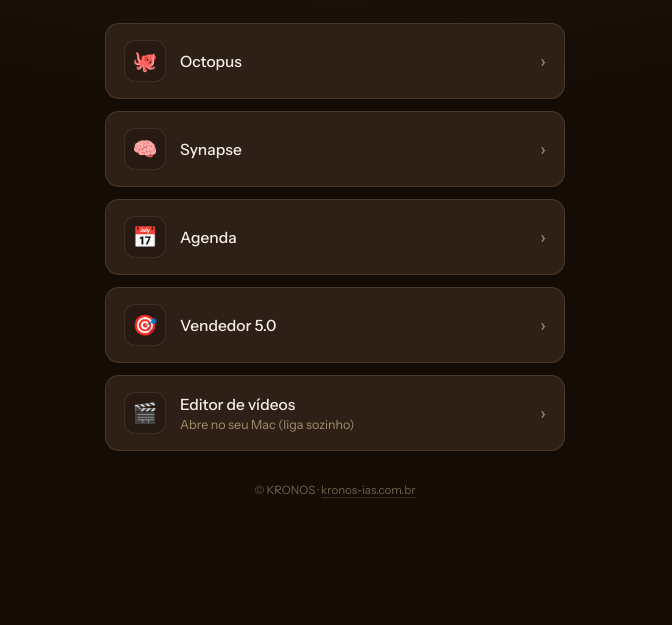
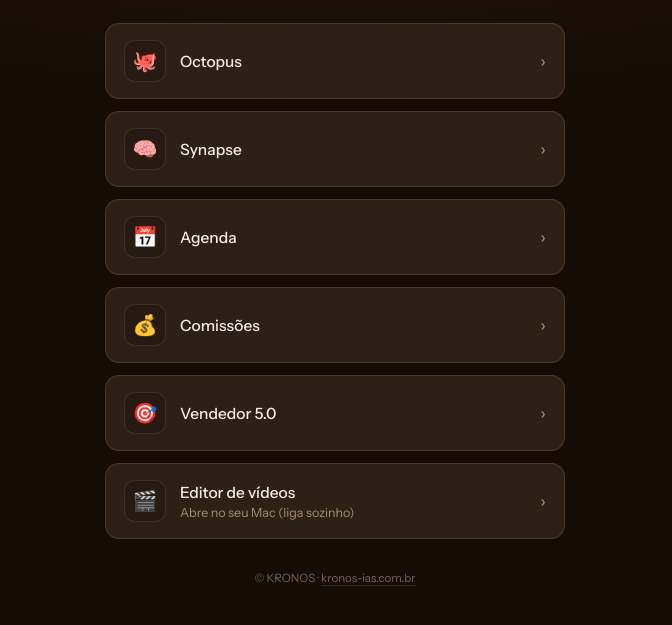
Before and after one commit to filosofiaempreendedora00/lp-propostas-kronos, a plain HTML site: page sales/index.html in a window 1280 px wide. Shown: the part 167-792 px from the top of the page, without its empty margins (305-977 px from the left). Drawn offline with nearby package versions, Linux system fonts and the light colour scheme.

Commit message:
feat(sales): item Comissoes (planilha Google) no linktree
Co-Authored-By: Claude Opus 4.8 <noreply@anthropic.com>

```diff
--- a/sales/index.html
+++ b/sales/index.html
@@ -73,6 +73,7 @@
       { ico:"🐙", lbl:"Octopus",          url:"https://octopus.turbopartners.com.br/" },
       { ico:"🧠", lbl:"Synapse",          url:"https://synapse.turbopartners.com.br/crm/pipeline/commerce" },
       { ico:"📅", lbl:"Agenda",           url:"https://synapse.turbopartners.com.br/crm/agenda" },
+      { ico:"💰", lbl:"Comissões",        url:"https://docs.google.com/spreadsheets/d/1PHRsJn768ql2IDjLD3JuQE-zCQbwFezFmEr0jfrtgeA/edit?usp=sharing" },
       { ico:"🎯", lbl:"Vendedor 5.0",     url:"https://vendedor-5-0.vercel.app" },
       { ico:"🎬", lbl:"Editor de vídeos", dsc:"Abre no seu Mac (liga sozinho)", url:"http://localhost:8765" },
     ];
```
